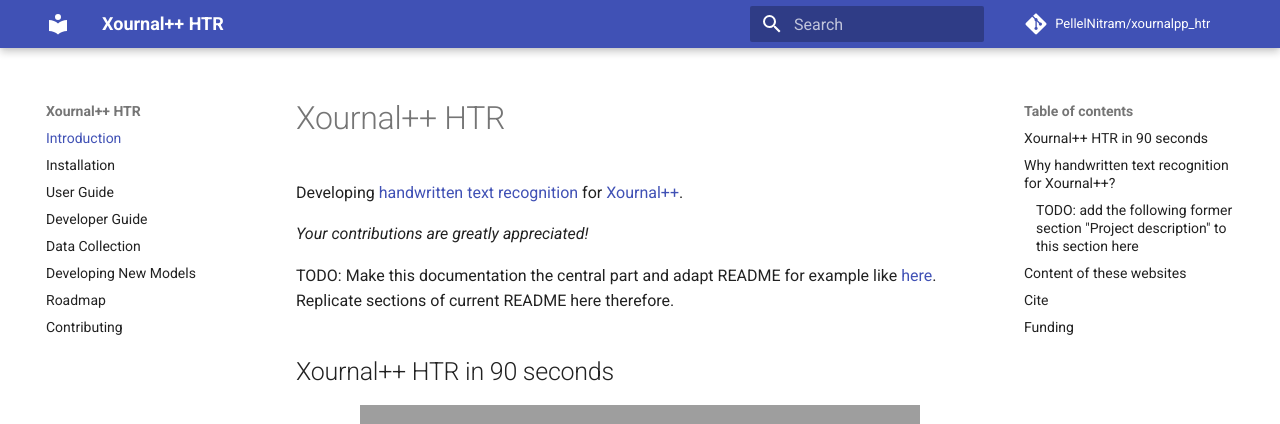
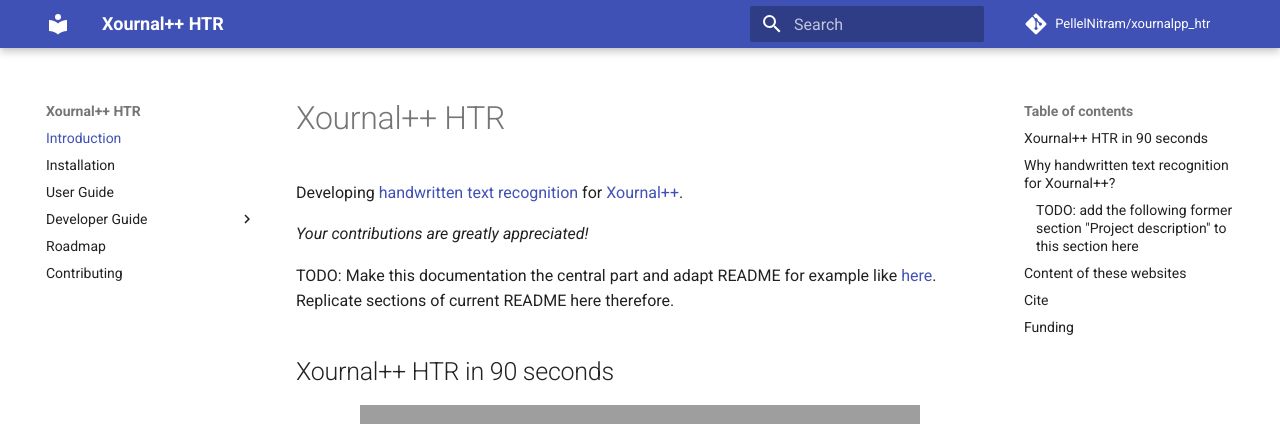
Before and after one commit to PellelNitram/xournalpp_htr, an MkDocs documentation site: the page built from docs/index.md, in a window 1280 px wide. Shown: the top 424 px of the page. Built offline with MkDocs 1.6.1 and Material for MkDocs 9.7.7, drawn with Linux system fonts in a browser that asks for light colours; comment, search, counter and statistics services are not loaded; some of the changed lines change nothing that is shown; grey boxes are pictures that could not be loaded.

Commit message:
Work on documentation.

```diff
--- a/mkdocs.yml
+++ b/mkdocs.yml
@@ -22,8 +22,9 @@
   - Introduction: 'index.md'
   - Installation: 'installation.md'
   - User Guide: 'user_guide.md'
-  - Developer Guide: 'developer_guide.md'
-  - Data Collection: 'data_collection.md'
-  - Developing New Models: 'developing_new_models.md'
+  - Developer Guide:
+    - Quick Start: 'developer_guide.md'
+    - Data Collection: 'data_collection.md'
+    - Developing New Models: 'developing_new_models.md'
   - Roadmap: 'roadmap.md'
   - Contributing: 'contributing.md'
```
